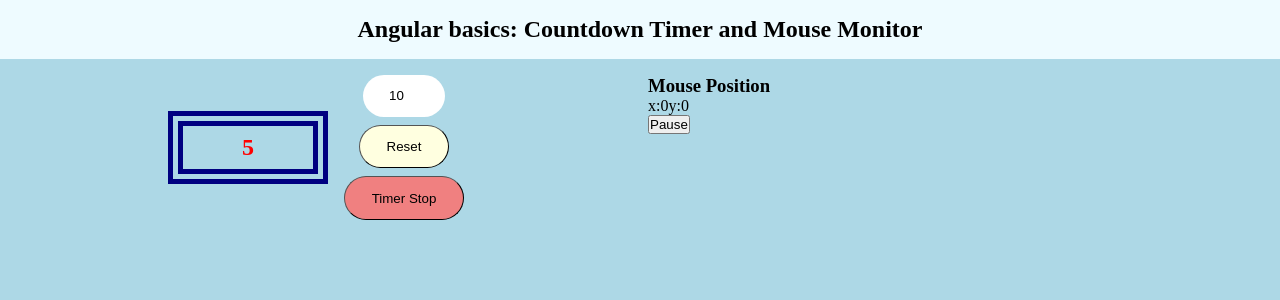
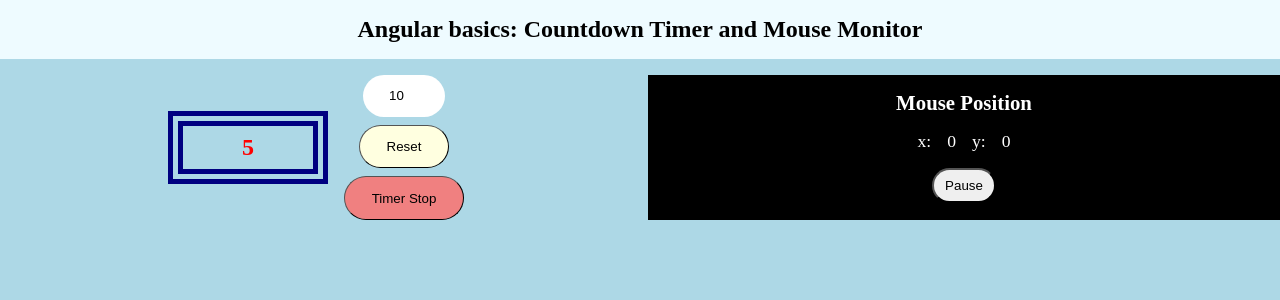
Before and after one commit to Dor-J/countdown-mousemove-angular, an Angular app: page / in a window 1280 px wide. Shown: the top 300 px of the page. Built offline with nearby package versions, Linux system fonts and the light colour scheme.

Commit message:
Add mouse move cmpt styling

```diff
--- a/src/app/mouse-move/mouse-move.component.scss
+++ b/src/app/mouse-move/mouse-move.component.scss
@@ -0,0 +1,41 @@
+.mouse-move-section {
+  background-color: black;
+  color: white;
+  padding: 1em;
+  height: 100%;
+
+  display: flex;
+  flex-direction: column;
+  align-items: center;
+  justify-content: center;
+  gap: 1em;
+
+  .mouse-move-cointainer {
+    display: flex;
+    flex-direction: column;
+    align-items: center;
+    justify-content: center;
+    gap: 1em;
+    h3 {
+      font-size: 1.3rem;
+    }
+    .position {
+      display: flex;
+      align-items: center;
+      justify-content: center;
+      gap: 1em;
+      span {
+        font-size: 1.1rem;
+      }
+    }
+    .btn-toggle-on {
+      padding: 0.6em 0.8em;
+      border-radius: 2em;
+
+      transition: background-color 0.22s ease-in-out;
+      &:hover {
+        background-color: lightgray;
+      }
+    }
+  }
+}
```
